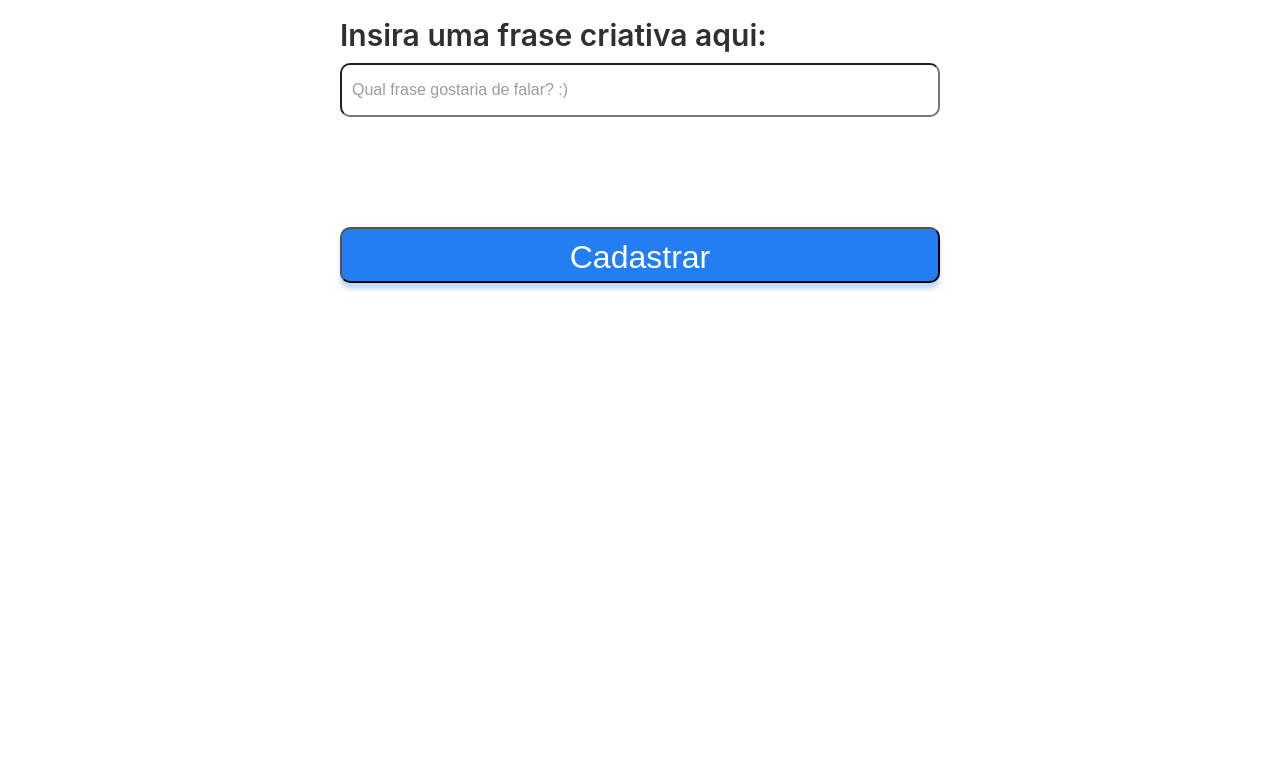
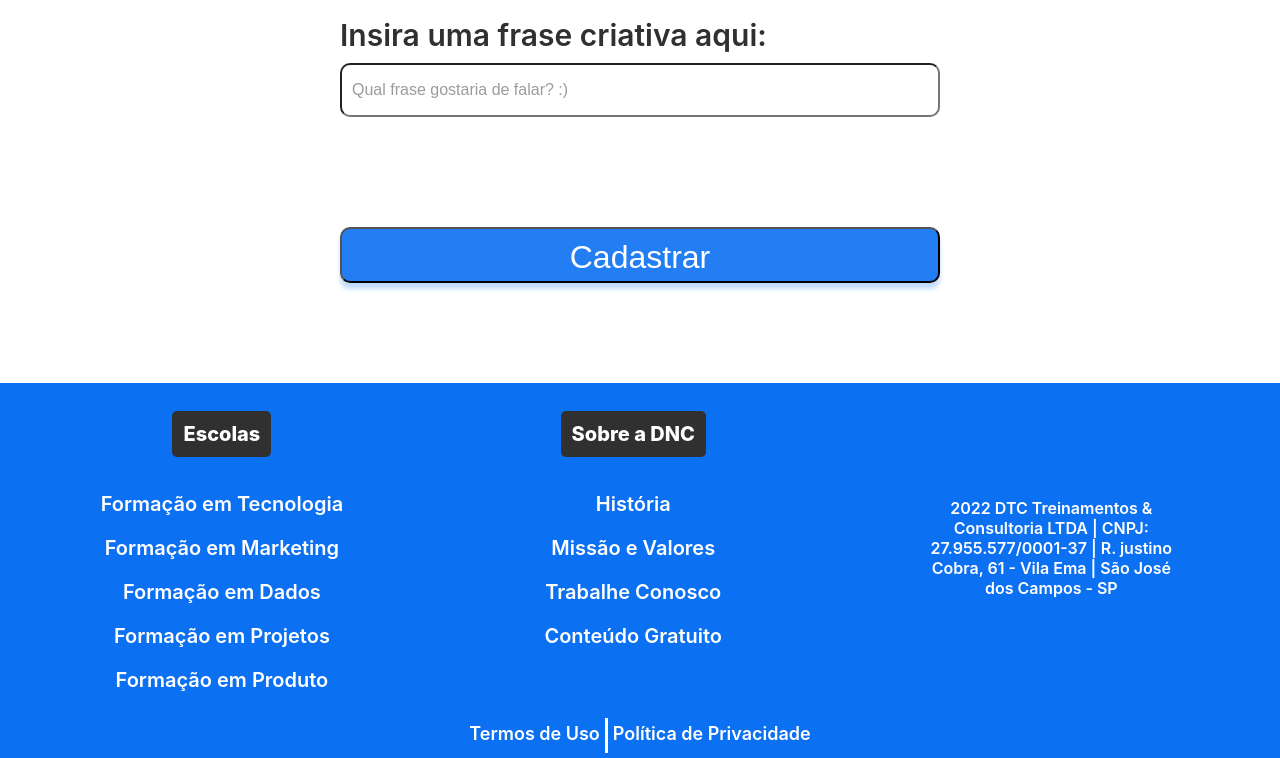
Before and after one commit to Luukss/BootcampDNC, a plain HTML site: page index.html in a window 1280 px wide. Shown: the part 1283-2041 px from the top of the page. Before the commit the page ends 1666 px from the top, so only its background shows below. Drawn offline with Linux system fonts and the light colour scheme.

```diff
--- a/index.html
+++ b/index.html
@@ -74,6 +74,56 @@
         </form>
     </section>
 
+    <footer>
+        <div class="linha1">
+            <nav>
+                <h5>Escolas</h5>
+                <ul>
+                    <li>
+                        <a href="">Formação em Tecnologia</a>
+                    </li>
+                    <li>
+                        <a href="">Formação em Marketing</a>
+                    </li>
+                    <li>
+                        <a href="">Formação em Dados</a>
+                    </li>
+                    <li>
+                        <a href="">Formação em Projetos</a>
+                    </li>
+                    <li>
+                        <a href="">Formação em Produto</a>
+                    </li>
+                </ul>
+            </nav>
+            <nav>
+                <h5>Sobre a DNC</h5>
+                <ul>
+                    <li>
+                        <a href="">História</a>
+                    </li>
+                    <li>
+                        <a href="">Missão e Valores</a>
+                    </li>
+                    <li>
+                        <a href="">Trabalhe Conosco</a>
+                    </li>
+                    <li>
+                        <a href="">Conteúdo Gratuito</a>
+                    </li>
+                </ul>
+            </nav>
+                            <div class="endereco">
+                        2022 DTC Treinamentos & Consultoria LTDA | CNPJ: 27.955.577/0001-37 | R. justino Cobra, 61 - Vila Ema | São José dos Campos - SP
+                   </div>
+        </div>
+        <div class="linha2">
+            <a href="">Termos de Uso</a>
+            <a href="">Política de Privacidade</a>
+        </div>
+
+    </footer>
+
 
 </body>
 </html>
--- a/style.css
+++ b/style.css
@@ -69,7 +69,7 @@
         color: #CCCCCC;
     }
 
-/* Seção princeipal do site */
+/* Seção principal do site */
 
 section{
     display: flex;
@@ -161,3 +161,142 @@
     box-shadow: 0px 6px 4px rgba(12, 112, 242, 0.25);
     cursor: pointer;
 }
+
+/* Footer */
+
+footer{
+    width: 100%;
+    background-color: #0c70f2;
+}
+
+footer .linha1{
+    display: flex;
+    justify-content: space-around;
+    align-items: center;
+}
+
+footer ul{
+    list-style: none;
+    margin: 0px;
+    padding: 0px;
+}
+
+footer nav{
+    display: flex;
+    flex-direction: column;
+    align-items: center;
+    height: 330px;
+}
+
+footer h5{
+    text-align: center;
+    color: white;
+    font-weight: 800;
+    font-family: 'Inter', sans-serif;
+    font-size: 20px;
+
+    background-color: #303030;
+    border-radius: 5px;
+    padding: 11px 11px 11px 11px;
+    margin-bottom: 15px;
+    margin-top: 28px;
+}
+footer ul li{
+    text-align: center;
+    color: white;
+    font-family: 'Inter', sans-serif;
+    font-weight: 600;
+    font-size: 20px;
+
+    margin: 20px 0px 20px 0px;
+}
+
+footer ul li a{
+    color: white;
+    text-decoration: none;
+}
+
+footer ul li a:hover{
+    color: #CCCCCC;
+}
+
+footer .endereco{
+    font-family: 'Inter', sans-serif;
+    font-weight: 600;
+    font-size: 16px;
+    color: white;
+    width: 20%;
+    text-align: center;
+}
+
+footer .linha2{
+    height: 35px;
+    display: flex;
+    justify-content: center;
+    margin: 0px;
+    padding: 5px;
+}
+
+footer .linha2 a{
+    font-family: 'Inter', sans-serif;
+    font-weight: 600;
+    font-size: 18px;
+    color: white;
+    text-decoration: none;
+    padding: 5px;
+}
+
+footer .linha2 a:first-child{
+    border-right: 3px solid white;
+}
+
+footer .linha2 a:hover{
+    color: #CCCCCC;
+}
+
+@media only screen and (max-width: 600px){
+
+    #principal{
+        display: flex;
+        flex-direction: column;
+        height: auto;
+        padding: 0%;
+    }
+
+    #menu{
+        flex-direction: column;
+        width: 100%;
+    }
+
+    #menu a{
+        height: 50px;
+        align-items: center;
+    }
+
+    #principal button{
+        width: 100%;
+        margin: 0px;
+    }
+
+    /* Seção */
+
+    section h1{
+        font-size: 38px;
+    }
+
+    section h2{
+        font-size: 28px;
+        padding-right: 15px;
+        padding-left: 15px;
+    }
+
+    form{
+        width: 95%;
+        font-size: 20px;
+    }
+
+    .checkbox-itens label{
+        font-size: 17px;
+    }
+
+}
```
Also changed, not shown: 1 other file.
